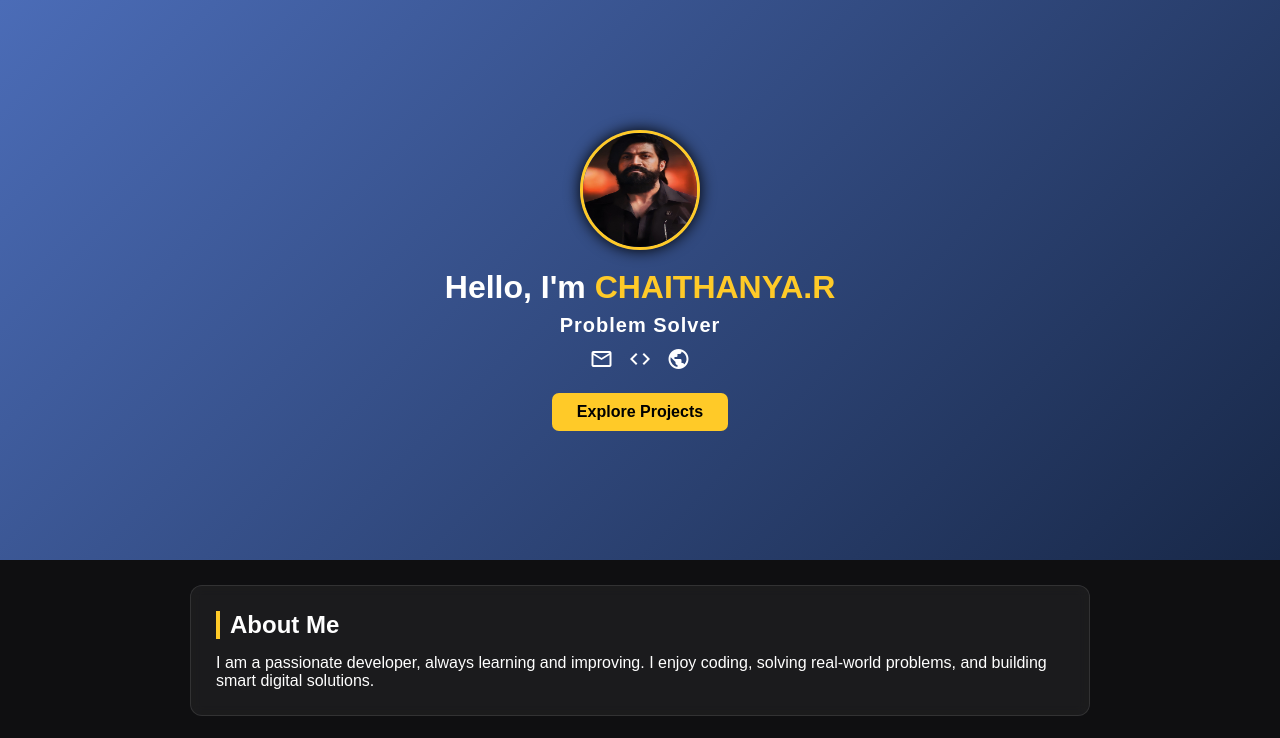
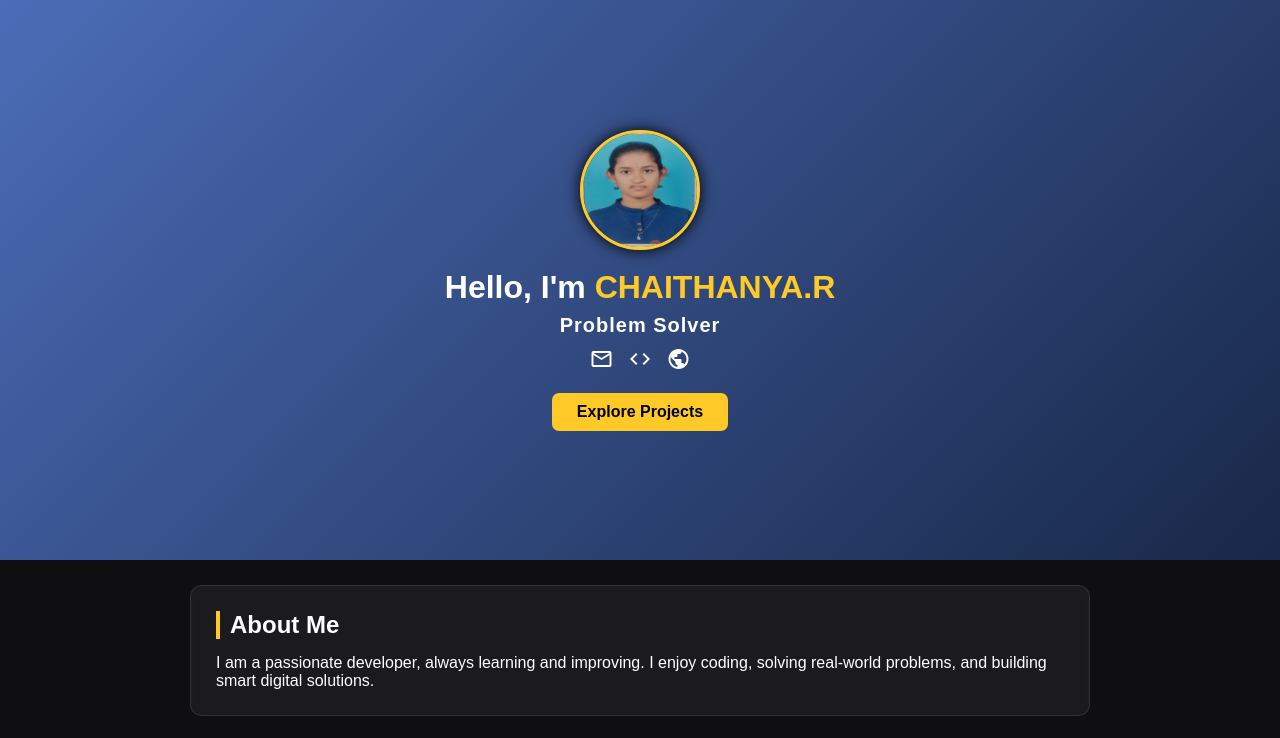
Before and after one commit to kumar-hacker1/chaithanya-, a plain HTML site: page portfolio.html in a window 1280 px wide. Shown: the top 738 px of the page. Drawn offline with Linux system fonts and the light colour scheme.

Commit message:
portfolio

```diff
--- a/portfolio.html
+++ b/portfolio.html
@@ -14,7 +14,7 @@
   <!-- HERO SECTION -->
   <header class="hero">
     <div class="hero-box">
-      <img src="hiii.jpg" class="profile-img" alt="profile">
+      <img src="./image.png" class="profile-img" alt="profile">
 
       <h1>Hello, I'm <span class="highlight">CHAITHANYA.R</span></h1>
       <h3 class="typing"></h3>
```
Also changed, not shown: hiii.jpg (deleted), image.png (added).
